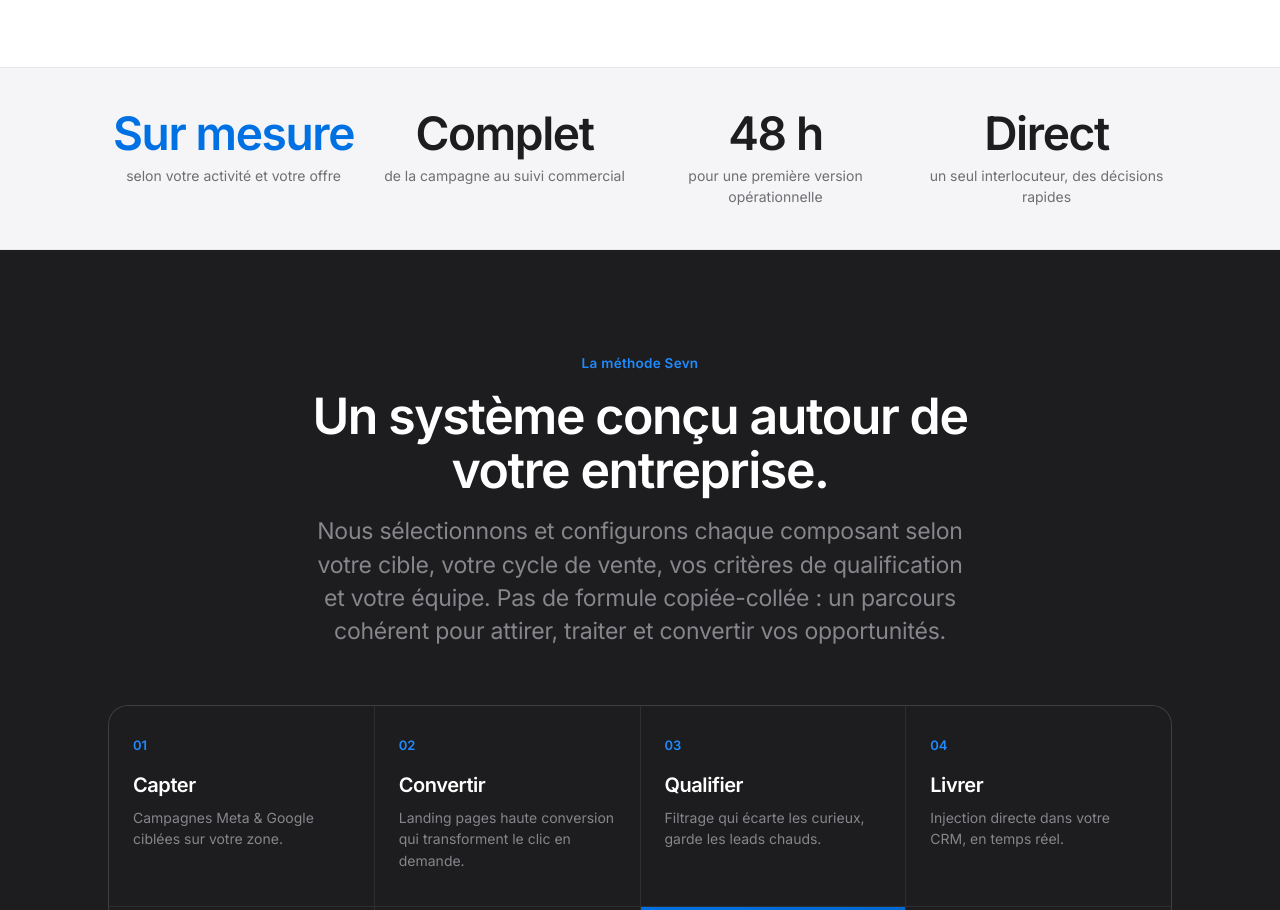
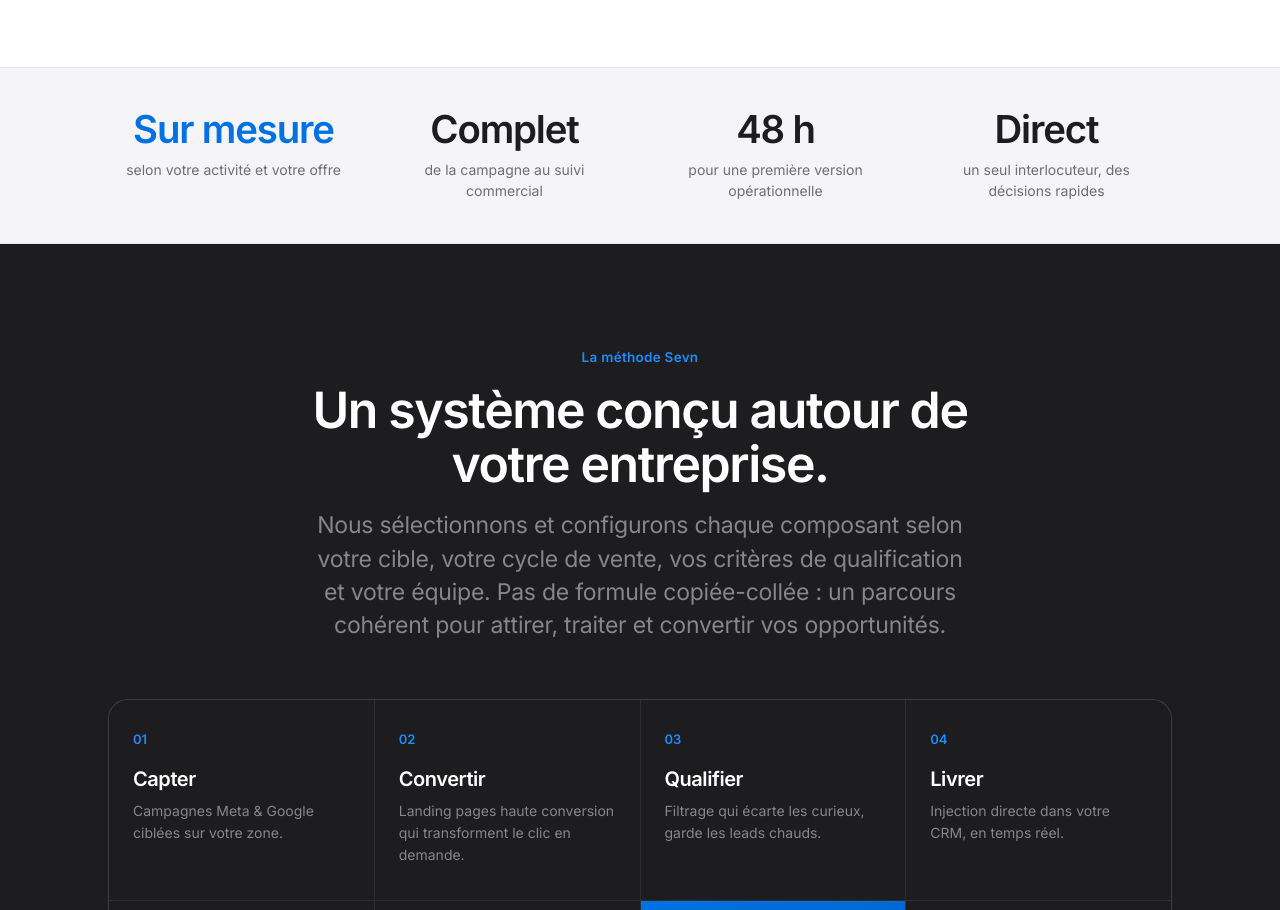
Before and after one commit to zoodebut/sevn-systems-, a website: page index.html in a window 1280 px wide. Shown: the part 913-1823 px from the top of the page. Drawn offline with Linux system fonts and the light colour scheme.

Commit message:
Add files via upload

```diff
--- a/index.html
+++ b/index.html
@@ -95,8 +95,8 @@ header{position:sticky;top:0;z-index:100;background:rgba(255,255,255,.75);backdr
 .statbar{border-top:1px solid var(--line);border-bottom:1px solid var(--line);background:var(--wash)}
 .statbar .wrap{display:grid;grid-template-columns:repeat(4,1fr);gap:20px;padding:42px 28px}
 .stat{text-align:center}
-.stat .num{font-size:clamp(32px,3.6vw,48px);font-weight:600;letter-spacing:-.03em;color:var(--ink);line-height:1}
-.stat .lab{font-size:14px;color:var(--grey);margin-top:9px}
+.stat .num{font-size:clamp(28px,3vw,42px);font-weight:600;letter-spacing:-.03em;color:var(--ink);line-height:1;white-space:nowrap}
+.stat .lab{font-size:14px;color:var(--grey);margin:12px auto 0;max-width:230px;line-height:1.45}
 
 /* SECTION HEAD */
 .shead{max-width:660px;margin:0 auto 56px;text-align:center}
```
